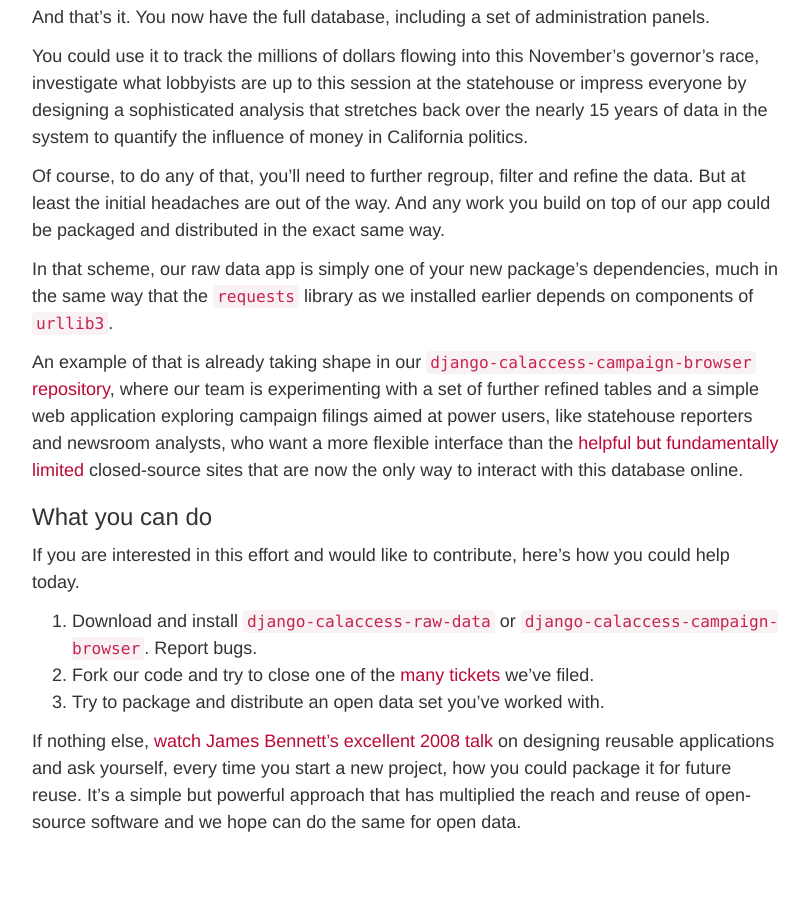
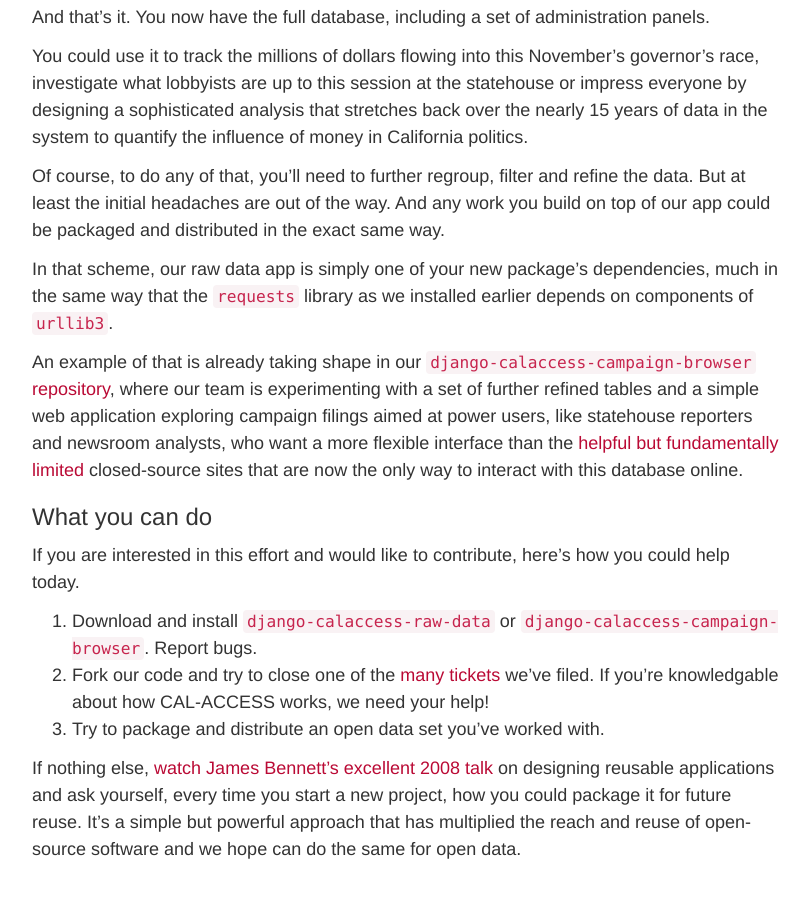
Before and after one commit to palewire/californiacivicdata.org, a Jekyll site: the page built from _posts/2015-01-01-pluggable-data.markdown, in a window 1280 px wide and 900 px high, scrolled down 3553 px. Shown: the whole window, without its empty margins (38-847 px from the left). Built offline with Jekyll 4.4.1, drawn with Linux system fonts in a browser that asks for light colours; before the commit the page ends 4426 px from its top, so only the background shows below that.

Commit message:
Updated 2015-01-01-pluggable-data.markdown

```diff
--- a/_posts/2015-01-01-pluggable-data.markdown
+++ b/_posts/2015-01-01-pluggable-data.markdown
@@ -131,7 +131,7 @@
 If you are interested in this effort and would like to contribute, here's how you could help today.
 
 1. Download and install [``django-calaccess-raw-data``](https://github.com/california-civic-data-coalition/django-calaccess-raw-data) or [``django-calaccess-campaign-browser``](https://github.com/california-civic-data-coalition/django-calaccess-campaign-browser). Report bugs.
-2. Fork our code and try to close one of the [many](https://github.com/california-civic-data-coalition/django-calaccess-raw-data/issues) [tickets](https://github.com/california-civic-data-coalition/django-calaccess-campaign-browser/issues) we've filed.
+2. Fork our code and try to close one of the [many](https://github.com/california-civic-data-coalition/django-calaccess-raw-data/issues) [tickets](https://github.com/california-civic-data-coalition/django-calaccess-campaign-browser/issues) we've filed. If you're knowledgable about how CAL-ACCESS works, we need your help!
 3. Try to package and distribute an open data set you've worked with.
 
 If nothing else, [watch James Bennett's excellent 2008 talk](https://www.youtube.com/watch?v=A-S0tqpPga4) on designing reusable applications and ask yourself, every time you start a new project, how you could package it for future reuse. It's a simple but powerful approach that has multiplied the reach and reuse of open-source software and we hope can do the same for open data.
```
